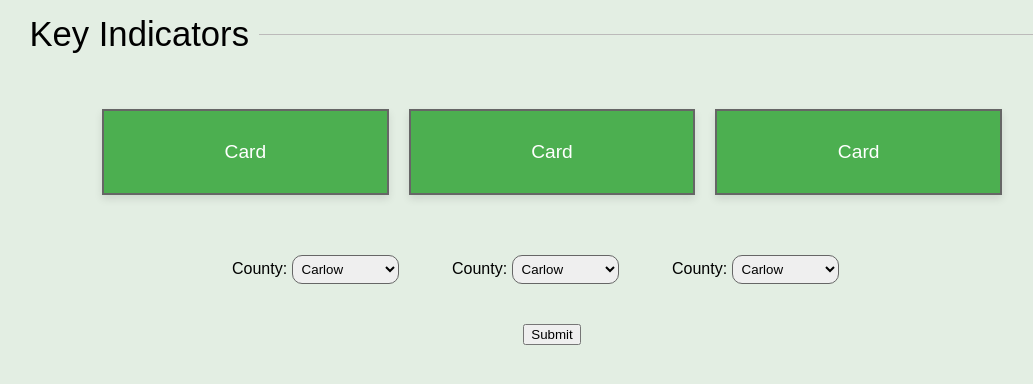
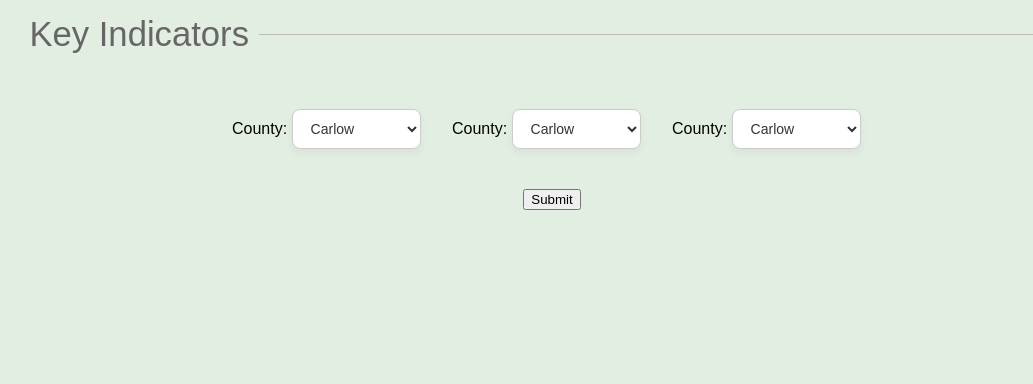
Before and after one commit to TJOD12/data-web-app, a Django app: page / in a window 1280 px wide. Shown: the part 98-482 px from the top of the page, without its empty margins (88-1121 px from the left). Run offline with Django 4.2, Linux system fonts and the light colour scheme.

Commit message:
Remove placeholder cards and update select style

```diff
--- a/bogearrai/static/bogearrai/style.css
+++ b/bogearrai/static/bogearrai/style.css
@@ -42,6 +42,7 @@ p {
 
 .key-indicators-container span {
     font-size: 26pt;
+    color: #666;
 }
 
 #div-line {
@@ -93,9 +94,21 @@ p {
 }
 
 .form-inputs-container select {
-    padding: 5px;
-    border: .5px solid #666;
-    border-radius: 10px;
+    padding: 10px 14px;
+    border: 1px solid #ccc;
+    border-radius: 8px;
+    background-color: #fff;
+    font-size: 14px;
+    color: #333;
+    cursor: pointer;
+    transition: all 0.2s ease;
+    box-shadow: 0 4px 8px rgba(0,0,0,0.05);
+}
+
+.form-inputs-container select:focus {
+    border-color: #42965aff;
+    box-shadow: 0 0 0 3px rgba(74, 226, 119, 0.3);
+    outline: none;
 }
 
 img {
--- a/bogearrai/templates/bogearrai/index.html
+++ b/bogearrai/templates/bogearrai/index.html
@@ -16,11 +16,6 @@
             <section class="key-indicators-container">
                 <span>Key Indicators</span><div id="div-line"></div>
             </section>
-            <section class="card-container">
-                <section class="cards">Card</section>
-                <section class="cards">Card</section>
-                <section class="cards">Card</section>
-            </section>
             <section>
                 <section class="form-container">
                     <form method="POST" action="{% url 'process_data' %}">
@@ -35,7 +30,6 @@
                                 <option value="Cork">Cork</option>
                                 <option value="Donegal">Donegal</option>
                                 <option value="Dublin">Dublin</option>
-                                <option value="Fermanagh">Fermanagh</option>
                                 <option value="Galway">Galway</option>
                                 <option value="Kerry">Kerry</option>
                                 <option value="Kildare">Kildare</option>
@@ -67,7 +61,6 @@
                                 <option value="Cork">Cork</option>
                                 <option value="Donegal">Donegal</option>
                                 <option value="Dublin">Dublin</option>
-                                <option value="Fermanagh">Fermanagh</option>
                                 <option value="Galway">Galway</option>
                                 <option value="Kerry">Kerry</option>
                                 <option value="Kildare">Kildare</option>
@@ -99,7 +92,6 @@
                                 <option value="Cork">Cork</option>
                                 <option value="Donegal">Donegal</option>
                                 <option value="Dublin">Dublin</option>
-                                <option value="Fermanagh">Fermanagh</option>
                                 <option value="Galway">Galway</option>
                                 <option value="Kerry">Kerry</option>
                                 <option value="Kildare">Kildare</option>
```
